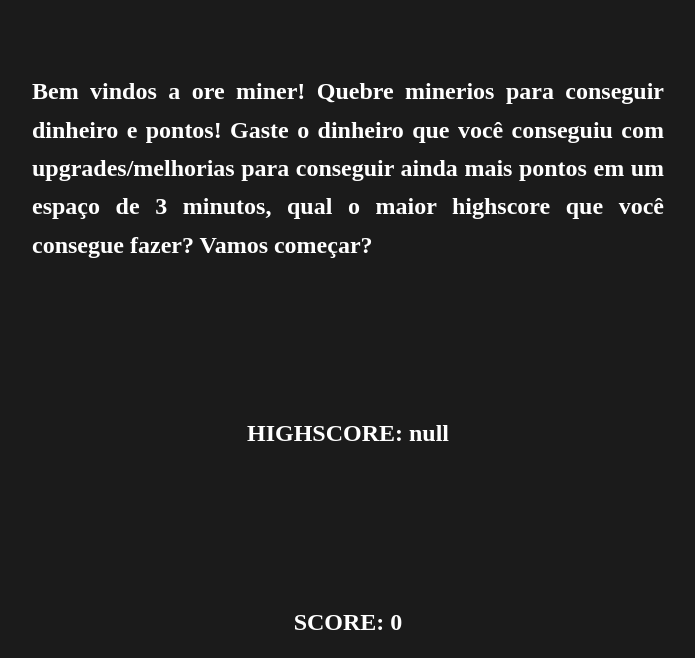
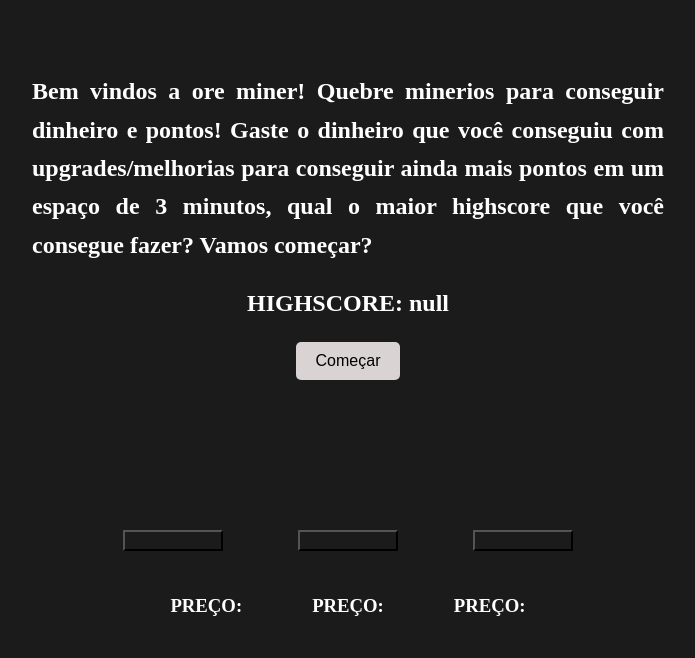
Before and after one commit to RamotepIFPB/LS-2025.1, a website built with Vite: page Ore-Miner/index.html in a window 1280 px wide. Shown: the part 116-774 px from the top of the page, without its empty margins (292-987 px from the left). Built offline with nearby package versions, Linux system fonts and the light colour scheme; files whose address does not match are found by name.

Commit message:
Update style.css

```diff
--- a/Ore-Miner/src/style.css
+++ b/Ore-Miner/src/style.css
@@ -18,6 +18,25 @@ h1 {
   100% { transform: translate(1px, -2px) rotate(-1deg); }
 }
 
+/*.zoom-fade {
+  width: 300px;
+}
+
+.zoom-fade:hover {
+  animation: zoomAndFade 1.5s forwards;
+}
+
+@keyframes zoomAndFade {
+  from {
+    transform: scale(1);
+    opacity: 1;
+  }
+  to {
+    transform: scale(1.5);
+    opacity: 0;
+  }
+} */
+
 .shake {
   animation: shake 0.5s;
 }
@@ -33,17 +52,15 @@ h1 {
 
 #highscore {
   color: white;
-  margin-top: 150px;
   text-align: center;
   line-height: 1.6;
 }
 
 #score {
   color: white;
-  margin-top: 150px;
   text-align: center;
   line-height: 1.6;
-  display: block;
+  display: none;
 }
 
 body {
@@ -84,3 +101,35 @@ body {
   justify-content: center;
   margin-top: 100px;
 }
+
+#powerup-1, #pw-1 {
+  background:none;
+  width: 100px;
+}
+
+#powerup-2, #pw-2 {
+  background: none;
+  width: 100px;
+}
+
+#powerup-3, #pw-3 {
+  background:none;
+  width: 100px;
+}
+
+.shop {
+  display: flex;
+  justify-content: center;
+  align-items: center;
+  gap: 75px; /* Espaço entre os botões */
+  padding-top: 50px;
+}
+
+.precos {
+  color: white;
+  display: flex;
+  justify-content: center;
+  align-items: center;
+  gap: 70px; /* Espaço entre os botões */
+  padding-top: 25px;
+}
```
